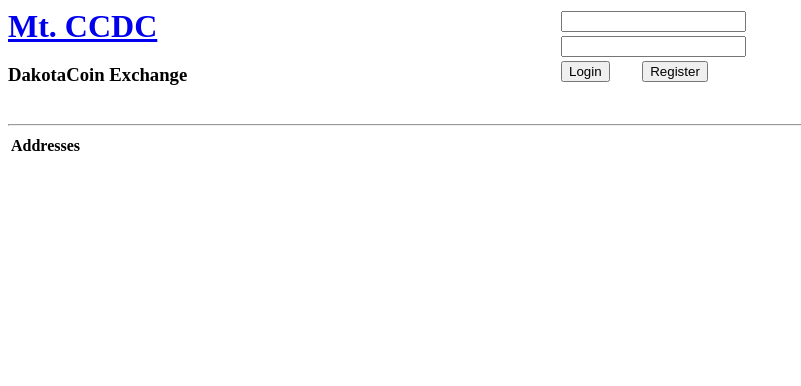
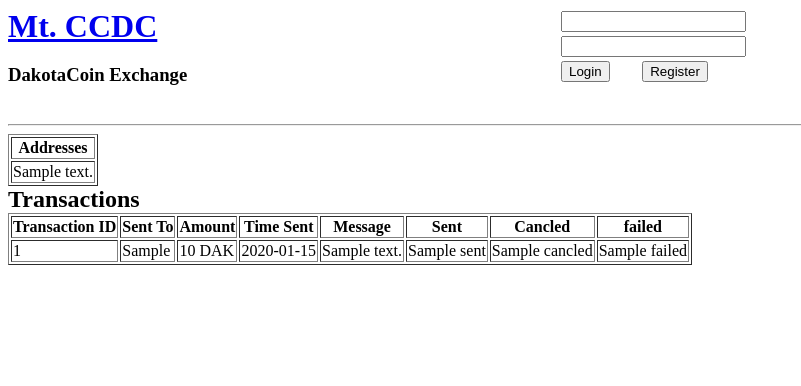
Before and after one commit to sdshlanta/NCCCDC-DakotaCoin, a Python web app: template exchange/templates/account.html in a window 1280 px wide. Shown: the top 386 px of the page, without its empty margins (0-801 px from the left). Run offline with Jinja, Linux system fonts and the light colour scheme; the template is opened without the code that fills it: most values are stand-ins (such as "Sample title", 1, 10 or a date in 2020); lists and menus that the app fills with data are empty.

Commit message:
Changed how login check works Added information to the account screen Fixed crash on missing favicon.ico

```diff
--- a/exchange/templates/account.html
+++ b/exchange/templates/account.html
@@ -2,18 +2,52 @@
 {{super()}}
 {% block title %}Mt. CCDC - {{ account }}'s account {% endblock %}
 {% block content %}
-<table>
+<table border="1">
     <tr>
         <th>Addresses</th>
     </tr>
-    {% for address, amountrecived in addresses %}
+    {% for address in addresses %}
     <tr>
         <td>
-
+            {{ address }}
         </td>
     </tr>
     {% endfor %}
 </table>
+<h2>Transactions</h2>
+<table border="1">
+        <tr>
+            <th>Transaction ID</th><th>Sent To</th><th>Amount</th><TH>Time Sent</TH><th>Message</th><th>Sent</th><th>Cancled</th><th>failed</th>
+        </tr>
+        {% for txid, userId, sentTo, amount, message, timeSent, sent, cancled, failed  in transactions %}
+        <tr>
+            <td>
+                {{ txid }}
+            </td>
+            <td>
+                {{ sentTo }}
+            </td>
+            <td>
+                {{ amount }} DAK
+            </td>
+            <td>
+                {% if timeSent %} {{timeSent}} {% else %} Not Yet Sent {% endif %}
+            </td>
+            <td>
+                {{ message }}
+            </td>
+            <td>
+                {{ sent }}
+            </td>
+            <td>
+                {{ cancled }}
+            </td>
+            <td>
+                {{ failed }}
+            </td>
+        </tr>
+        {% endfor %}
+    </table>
 
 
 {% endblock %}
```
Also changed, not shown: exchange/main.py (+28 -7 lines), exchange/static/favicon.ico (added).
